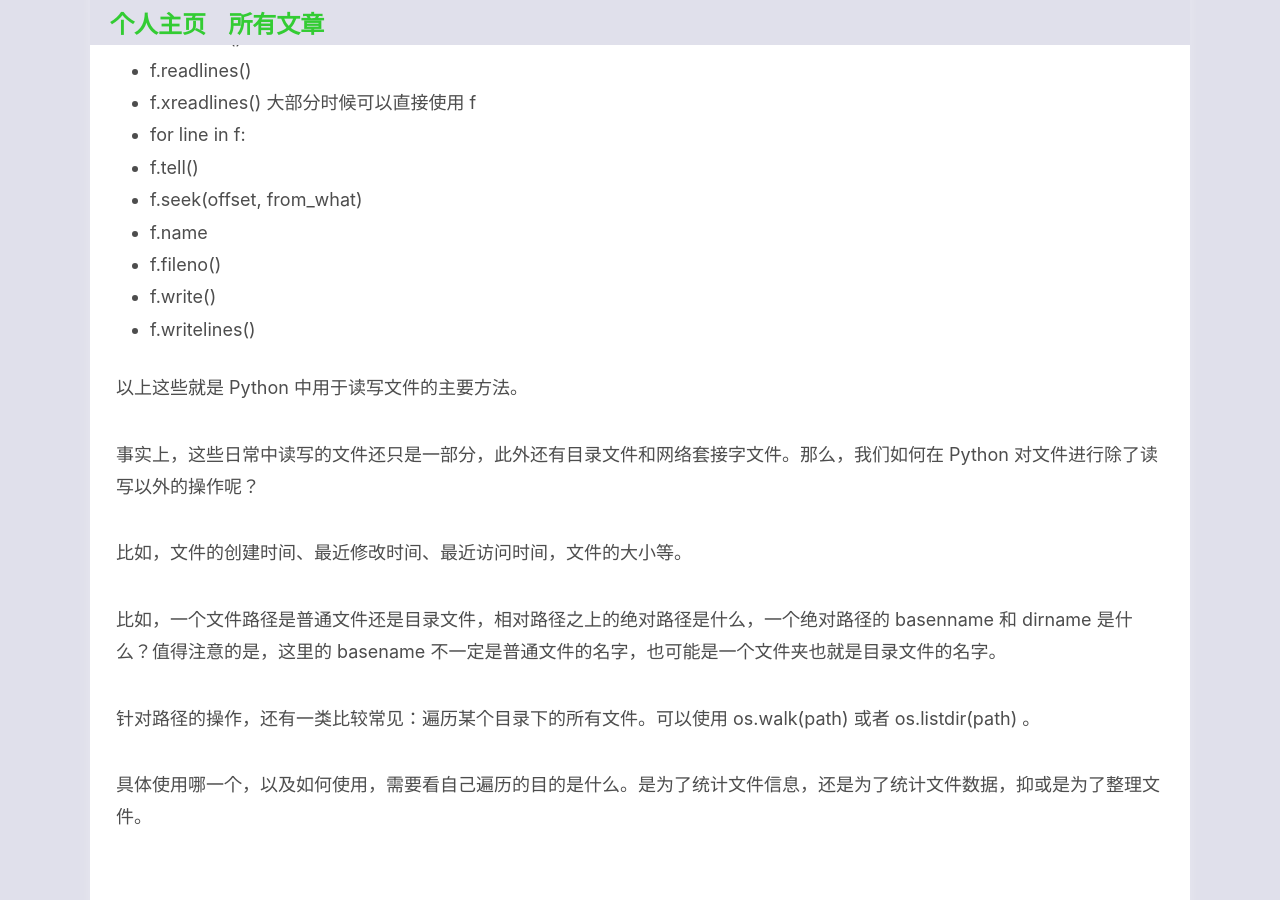
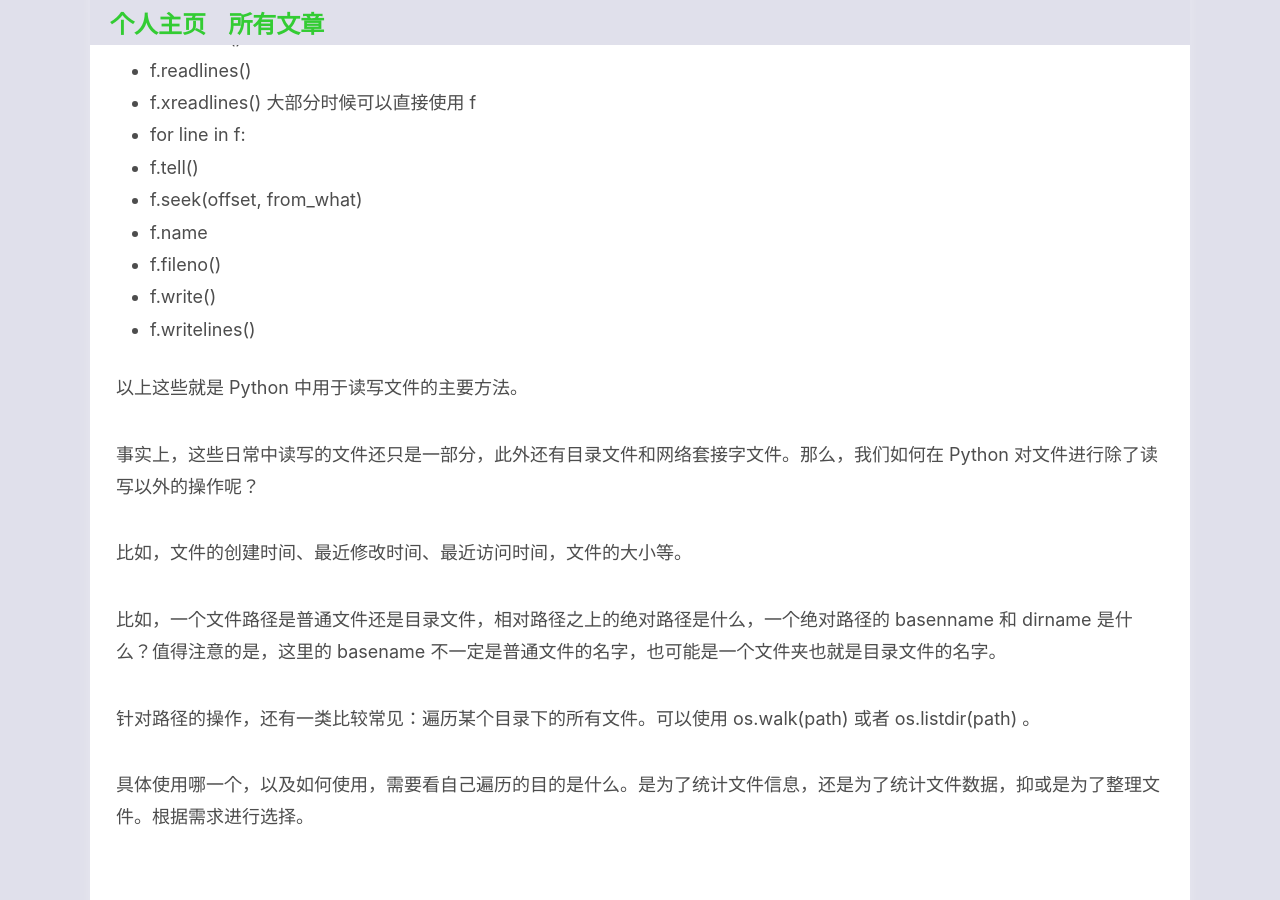
Before and after one commit to xxleyi/xxleyi.github.io, a Jekyll site: the page built from _posts/2017-12-07-再次记录关于IO和文件的学习.md, in a window 1280 px wide and 900 px high, scrolled down 675 px. Built offline with Jekyll 4.4.1, drawn with Linux system fonts in a browser that asks for light colours.

Commit message:
add a new blog.

```diff
--- a/_posts/2017-12-07-再次记录关于IO和文件的学习.md
+++ b/_posts/2017-12-07-再次记录关于IO和文件的学习.md
@@ -36,4 +36,4 @@ IO和文件是计算机中非常基础的概念。但是自己在很长一段时
 
 针对路径的操作，还有一类比较常见：遍历某个目录下的所有文件。可以使用 os.walk(path)  或者 os.listdir(path) 。
 
-具体使用哪一个，以及如何使用，需要看自己遍历的目的是什么。是为了统计文件信息，还是为了统计文件数据，抑或是为了整理文件。
+具体使用哪一个，以及如何使用，需要看自己遍历的目的是什么。是为了统计文件信息，还是为了统计文件数据，抑或是为了整理文件。根据需求进行选择。
```
